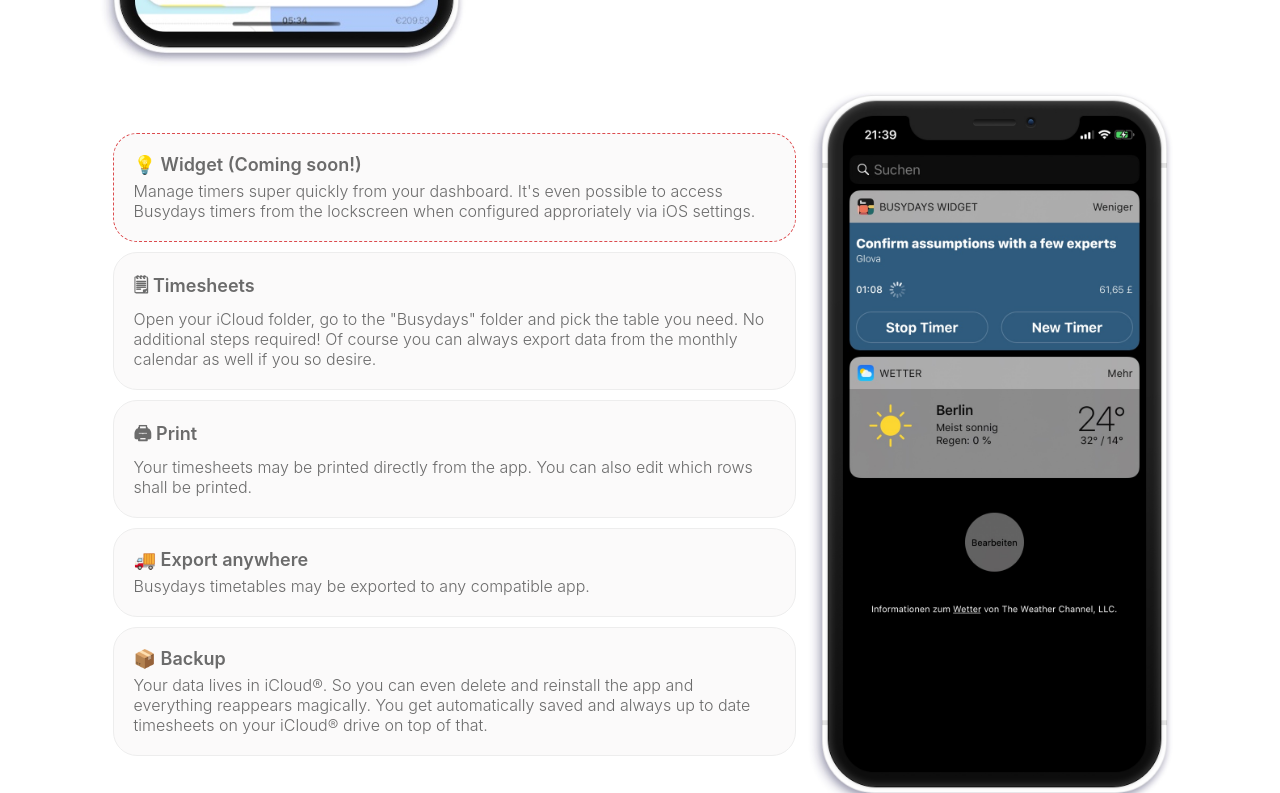
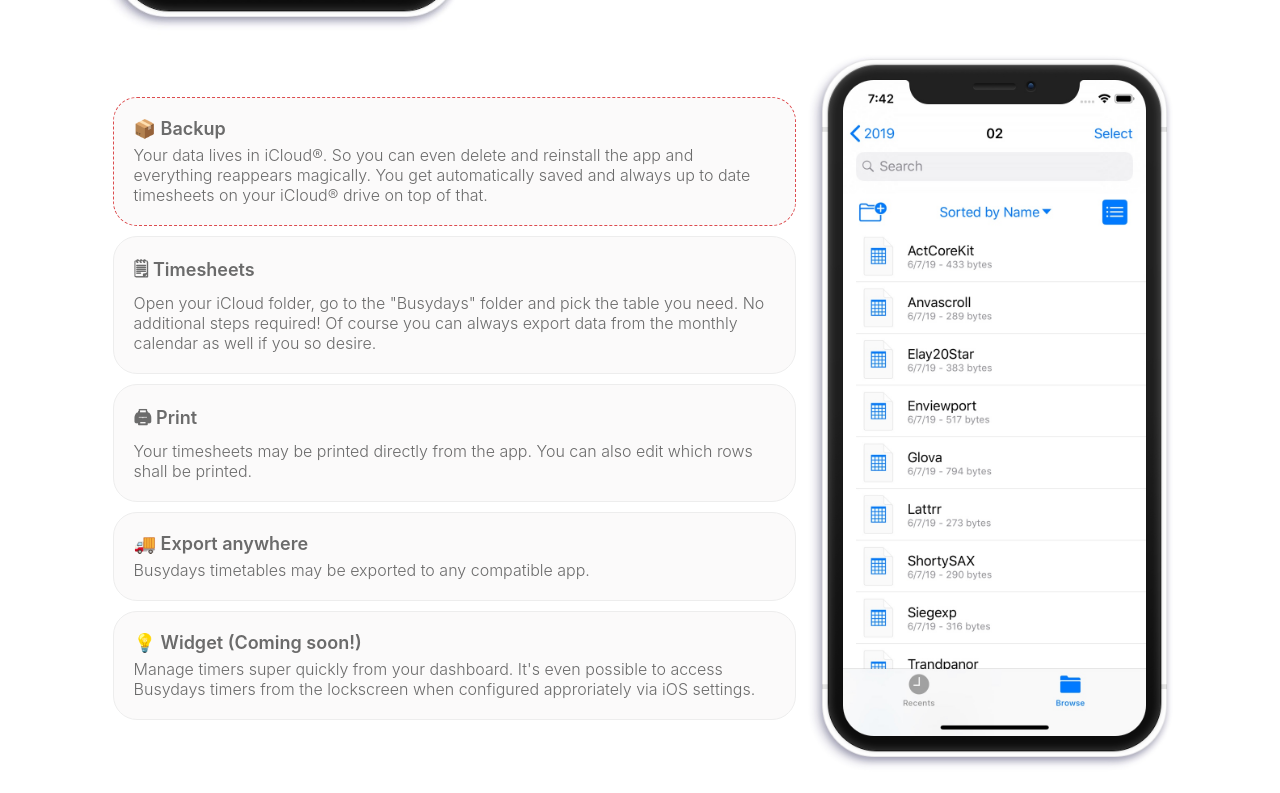
Before and after one commit to robertoseidenberg/busydays, a plain HTML site: page index.html in a window 1280 px wide. Shown: the part 2174-2967 px from the top of the page. Drawn offline with Linux system fonts and the light colour scheme.

Commit message:
Updates layout

```diff
--- a/index.html
+++ b/index.html
@@ -95,7 +95,6 @@
 
                 <div class="spacerrow"></div>
                 <div class="spacerrow"></div>
-                <div class="spacerrow"></div>
 
                 <div class="row">
 
@@ -146,9 +145,9 @@
 
                     <div class="column" style="justify-content: center;">
 
-                        <div id="widget" class="simplefeatureitem hoverdarker">
-                            <h4>💡 Widget (Coming soon!)</h4>
-                            Manage timers super quickly from your dashboard. It's even possible to access Busydays timers from the lockscreen when configured approriately via iOS settings.
+                        <div id="backup" class="simplefeatureitem hoverdarker">
+                            <h4>📦 Backup</h4>
+                            Your data lives in iCloud®. So you can even delete and reinstall the app and everything reappears magically. You get automatically saved and always up to date timesheets on your iCloud® drive on top of that.
                         </div>
 
                         <div id="timesheets" class="simplefeatureitem hoverdarker">
@@ -166,16 +165,15 @@
                             Busydays timetables may be exported to any compatible app.
                         </div>
 
-                        <div id="backup" class="simplefeatureitem hoverdarker">
-                            <h4>📦 Backup</h4>
-                            Your data lives in iCloud®. So you can even delete and reinstall the app and everything reappears magically. You get automatically saved and always up to date timesheets on your iCloud® drive on top of that.
+                        <div id="widget" class="simplefeatureitem hoverdarker">
+                            <h4>💡 Widget (Coming soon!)</h4>
+                            Manage timers super quickly from your dashboard. It's even possible to access Busydays timers from the lockscreen when configured approriately via iOS settings.
                         </div>
                     </div>
 
                     <div class="spacercolumnl"></div>
                 </div>
 
-                <div class="spacerrow"></div>
                 <div class="spacerrow"></div>
                 <div class="spacerrow"></div>
 
--- a/js/main.js
+++ b/js/main.js
@@ -1,7 +1,7 @@
 mode   = "mode_light"
 lastid = "theme_solarsystem"
 lastfeatureid = "monthlycalendar"
-lastsimplefeatureid = "widget"
+lastsimplefeatureid = "backup"
 
 $(document).ready(function() {
 
@@ -154,8 +154,6 @@
 
 function updateSimpleFeatureItems(id) {
 
-	console.log("assets/features/" + id + "/phone.jpg")
-
 	$(".simlefeature").attr("src", "assets/features/" + id + "/phone.jpg");
 
 	["widget", "timesheets", "backup", "print", "export"].forEach(function (item, index) {
```
